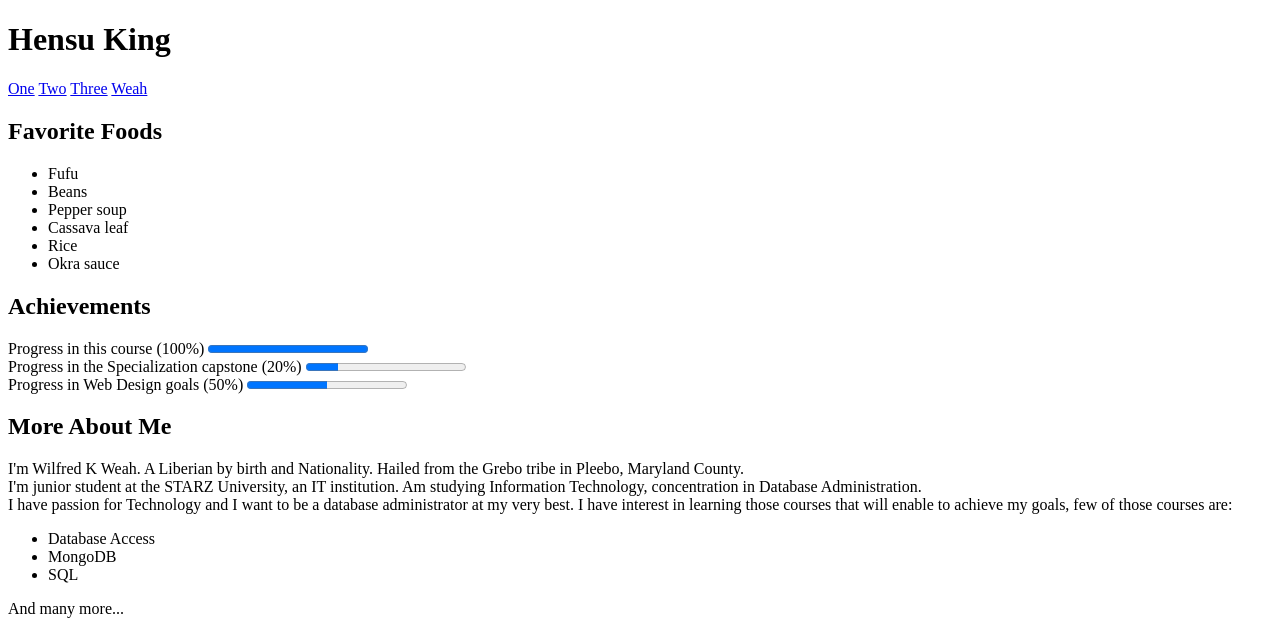
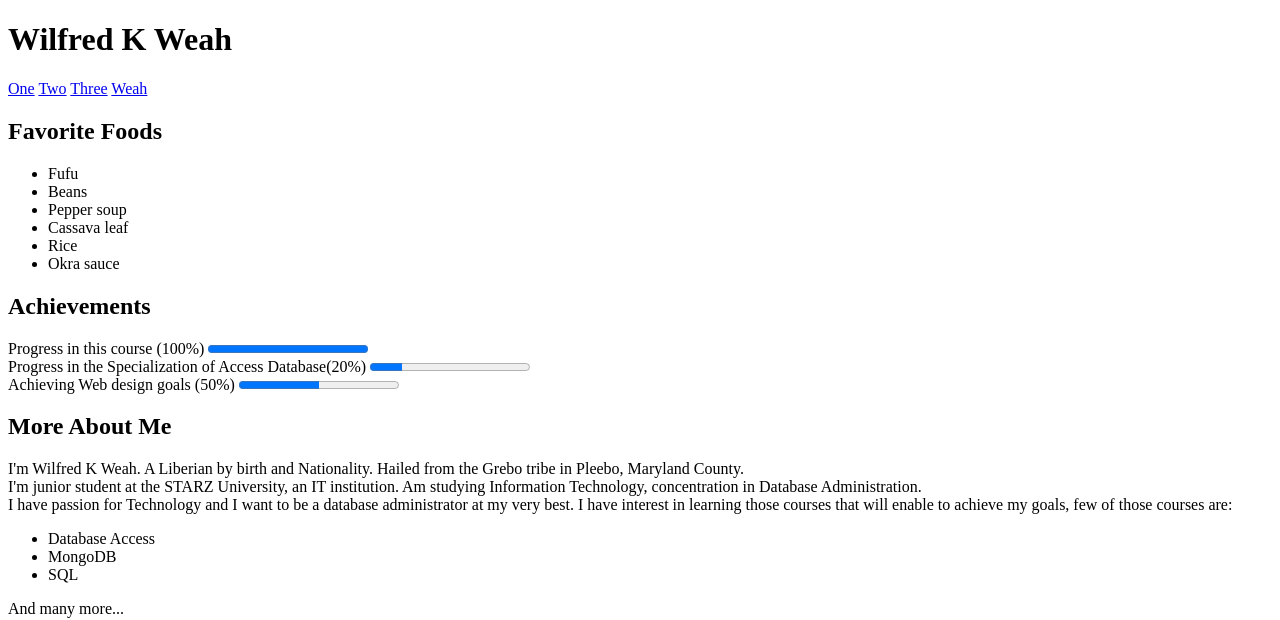
Before and after one commit to groupdinfo306/assignment, a plain HTML site: page index.html in a window 1280 px wide. Shown: the top 620 px of the page. Drawn offline with Linux system fonts and the light colour scheme.

Commit message:
Update index.html

```diff
--- a/index.html
+++ b/index.html
@@ -9,7 +9,7 @@
 
 </head>
 <body>
-    <h1>Hensu King</h1>
+    <h1>Wilfred K Weah</h1>
     <nav> <a href="three.html">One</a>
         <a href="one.html">Two</a>
         <a href="weah.html">Three</a>
@@ -29,10 +29,10 @@
     <label for="file">Progress in this course (100%)</label>
 <progress id="file" value="100" max="100"></progress><br>
 
-<label for="file">Progress in the Specialization capstone (20%)</label>
+<label for="file">Progress in the Specialization of Access Database(20%)</label>
 <progress id="file" value="20" max="100"></progress><br>
 
-<label for="file">Progress in Web Design goals (50%)</label>
+<label for="file">Achieving Web design goals (50%)</label>
 <progress id="file" value="50" max="100"></progress>
 
 <h2>More About Me</h2>
```
